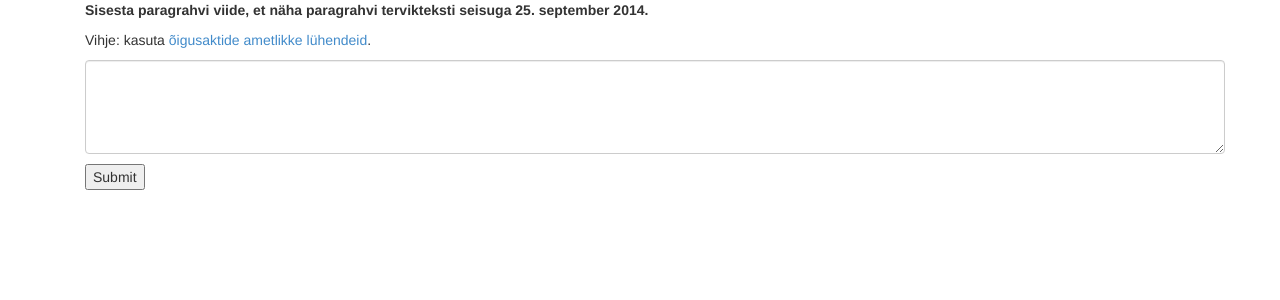
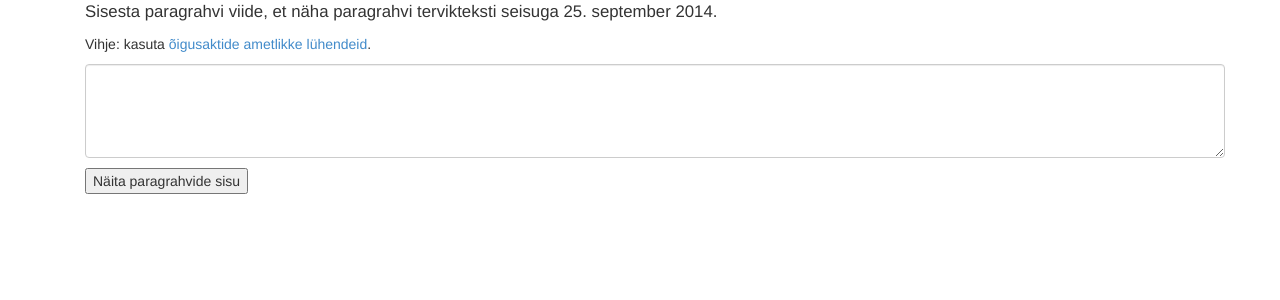
Before and after one commit to priidukull/yes_this_can_be, a Flask app: page / in a window 1280 px wide. Shown: the top 300 px of the page. Run offline with Flask 2, Linux system fonts and the light colour scheme; some libraries are stand-ins or nearby versions.

Commit message:
Trying to find a better formatting.

```diff
--- a/app/templates/index.html
+++ b/app/templates/index.html
@@ -5,7 +5,7 @@
         <div class="form-group">
             <div>
                 <p>
-                    <b>Sisesta paragrahvi viide, et näha paragrahvi tervikteksti seisuga 25. september 2014.</b>
+                    <big>Sisesta paragrahvi viide, et näha paragrahvi tervikteksti seisuga 25. september 2014.</big>
                 </p>
                 <p>
                     Vihje: kasuta <a href="https://www.riigiteataja.ee/lyhendid.html">õigusaktide ametlikke lühendeid</a>.
@@ -15,7 +15,7 @@
                 <p>
                     {{query_field(class="form-control", rows="4")}}
                 </p>
-                <input type=submit value=Submit>
+                <input type=submit value="Näita paragrahvide sisu">
             </div>
         </div>
     </form>
```
